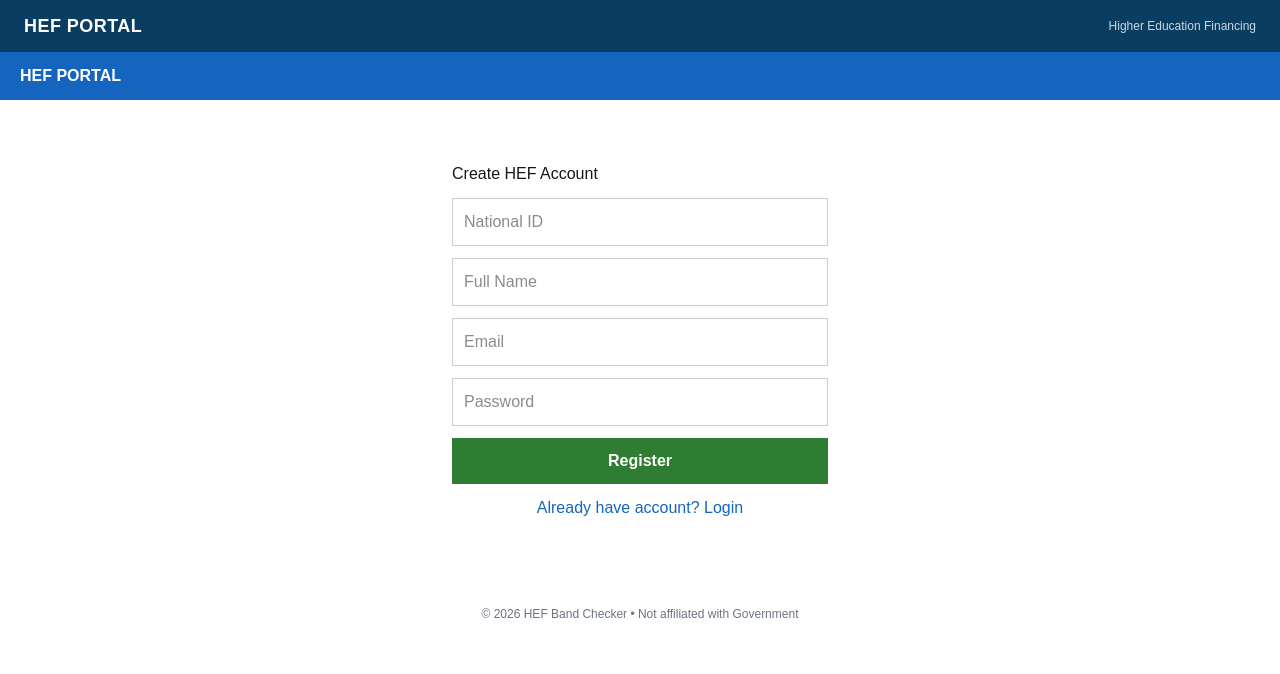
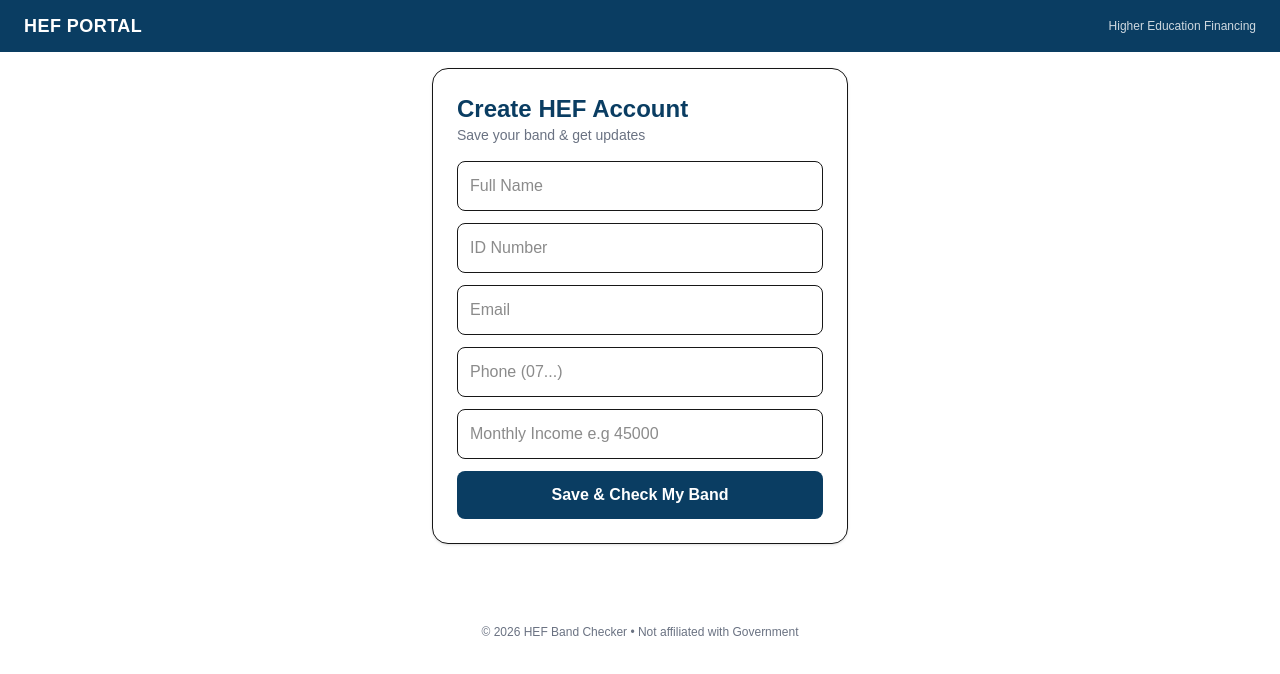
Before and after one commit to hefanes-gif/helb-band-checker, a Next.js app: page /register in a window 1280 px wide. Shown: the top 674 px of the page. Built offline with nearby package versions, Linux system fonts and the light colour scheme; no server answers.

Commit message:
PRO + Supabase leads

```diff
--- a/src/app/page.tsx
+++ b/src/app/page.tsx
@@ -1,9 +1,32 @@
-export default function Page() {
-  return (
-    <div style={{padding:40, fontFamily:'Arial'}}>
-      <h1 style={{fontSize:40, fontWeight:900, color:'#0a3d62'}}>HEF PORTAL IS LIVE - IT WORKED!</h1>
-      <p style={{marginTop:20}}>If you see this, the fix worked. Band checker coming next.</p>
-      <a href="/register" style={{display:'inline-block', marginTop:20, background:'#0a3d62', color:'white', padding:'10px 20px', borderRadius:8, textDecoration:'none'}}>Go to Register</a>
+"use client";
+import { useState } from "react";
+import Link from "next/link";
+const bands = [
+ { max: 23000, name: "BAND 1", sch: 70, loan: 25, family: 5, color: "bg-green-600" },
+ { max: 60000, name: "BAND 2", sch: 60, loan: 30, family: 10, color: "bg-blue-600" },
+ { max: 120000, name: "BAND 3", sch: 50, loan: 30, family: 20, color: "bg-yellow-600" },
+ { max: 300000, name: "BAND 4", sch: 40, loan: 30, family: 30, color: "bg-orange-600" },
+ { max: 9999999, name: "BAND 5", sch: 30, loan: 30, family: 40, color: "bg-red-600" },
+];
+export default function Home(){
+ const [income,setIncome]=useState("");
+ const [band,setBand]=useState<any>(null);
+ const check=()=>{ const v=Number(income); if(!v)return; const b=bands.find(x=>v<=x.max); setBand({...b,income:v}); };
+ return(
+  <div className="max-w-4xl mx-auto p-4">
+   <div className="bg-white rounded-2xl shadow-lg p-6 border">
+    <h1 className="text-3xl font-black text-[#0a3d62]">HEF Portal - Band Checker</h1>
+    <p className="text-gray-500 text-sm mt-1">Check your band in 5 seconds - Official MTI Model</p>
+    <div className="flex gap-2 mt-4">
+     <Link href="/register" className="bg-[#0a3d62] text-white px-5 py-2 rounded-lg font-bold text-sm">Register & Save Band</Link>
+     <Link href="/calculator" className="bg-orange-500 text-white px-5 py-2 rounded-lg font-bold text-sm">Calculator</Link>
     </div>
-  )
+    <div className="mt-6 bg-slate-50 p-4 rounded-xl border">
+     <label className="font-bold text-sm">Monthly Household Income (KSH)</label>
+     <div className="flex gap-2 mt-2"><input value={income} onChange={e=>setIncome(e.target.value)} type="number" placeholder="e.g 45000" className="flex-1 p-3 border rounded-lg"/><button onClick={check} className="bg-[#0a3d62] text-white px-8 rounded-lg font-black">CHECK</button></div>
+    </div>
+    {band && (<div className="mt-6 p-5 rounded-xl text-white bg-gradient-to-br from-[#0a3d62] to-[#1e6fa8]"><div className="text-xs opacity-80">YOU ARE IN</div><div className="text-4xl font-black mt-1">{band.name}</div><div className="grid grid-cols-3 gap-3 mt-4"><div className="bg-white/20 p-3 rounded-lg text-center"><div className="text-2xl font-black">{band.sch}%</div><div className="text-xs">Scholarship</div></div><div className="bg-white/20 p-3 rounded-lg text-center"><div className="text-2xl font-black">{band.loan}%</div><div className="text-xs">Loan</div></div><div className="bg-white/20 p-3 rounded-lg text-center"><div className="text-2xl font-black">{band.family}%</div><div className="text-xs">Family</div></div></div><Link href="/register" className="mt-4 block text-center bg-white text-[#0a3d62] font-bold py-2 rounded-lg text-sm">Save My Band Result →</Link></div>)}
+   </div>
+  </div>
+ );
 }
--- a/src/app/register/page.tsx
+++ b/src/app/register/page.tsx
@@ -1,21 +1,35 @@
-"use client"
-import { useState } from "react"
-import Link from "next/link"
-export default function RegisterPage(){
-  const [f,setF]=useState({id:"", email:"", full:"", pass:""});
-  const handleReg=(e:any)=>{
-    e.preventDefault();
-    const users=JSON.parse(localStorage.getItem("hef_users")||"[]");
-    if(users.find((u:any)=>u.id===f.id)){ alert("ID already registered"); return; }
-    users.push(f); localStorage.setItem("hef_users", JSON.stringify(users));
-    alert("Success! Login now"); window.location.href="/";
-  }
-  return (<div><div style={{background:"#1565c0", color:"#fff", padding:"12px 20px", fontWeight:800}}>HEF PORTAL</div>
-  <div style={{display:"flex", justifyContent:"center", marginTop:40}}><form onSubmit={handleReg} style={{background:"#fff", width:420, padding:22, borderRadius:6, display:"flex", flexDirection:"column", gap:12}}>
-    <h3>Create HEF Account</h3><input placeholder="National ID" value={f.id} onChange={e=>setF({...f,id:e.target.value})} style={{padding:11, border:"1px solid #ccc"}} required/>
-    <input placeholder="Full Name" value={f.full} onChange={e=>setF({...f,full:e.target.value})} style={{padding:11, border:"1px solid #ccc"}} required/>
-    <input placeholder="Email" value={f.email} onChange={e=>setF({...f,email:e.target.value})} style={{padding:11, border:"1px solid #ccc"}} required/>
-    <input type="password" placeholder="Password" value={f.pass} onChange={e=>setF({...f,pass:e.target.value})} style={{padding:11, border:"1px solid #ccc"}} required/>
-    <button style={{padding:11, background:"#2e7d32", color:"#fff", border:"none", fontWeight:700}}>Register</button>
-    <Link href="/" style={{textAlign:"center", color:"#1565c0"}}>Already have account? Login</Link></form></div></div>)
+"use client";
+import { useState } from "react";
+import { supabase } from "@/lib/supabase";
+
+export default function Register(){
+ const [form,setForm]=useState({full_name:"",id_number:"",email:"",phone:"",income:""});
+ const [loading,setLoading]=useState(false);
+ const [msg,setMsg]=useState("");
+
+ const submit=async(e:any)=>{
+  e.preventDefault(); setLoading(true); setMsg("");
+  const incomeNum=Number(form.income);
+  let band="BAND 5"; if(incomeNum<=23000) band="BAND 1"; else if(incomeNum<=60000) band="BAND 2"; else if(incomeNum<=120000) band="BAND 3"; else if(incomeNum<=300000) band="BAND 4";
+  const {error}=await supabase.from("registrations").insert([{...form,income:incomeNum,band}]);
+  if(error){ setMsg("Error: "+error.message); } else { setMsg(`✅ Saved! You are ${band}. We will contact you.`); setForm({full_name:"",id_number:"",email:"",phone:"",income:""}); }
+  setLoading(false);
+ };
+
+ return(
+  <div className="max-w-md mx-auto p-4">
+   <div className="bg-white p-6 rounded-2xl shadow border">
+    <h1 className="text-2xl font-black text-[#0a3d62]">Create HEF Account</h1><p className="text-sm text-gray-500">Save your band & get updates</p>
+    <form onSubmit={submit} className="mt-4 space-y-3">
+     <input required placeholder="Full Name" value={form.full_name} onChange={e=>setForm({...form,full_name:e.target.value})} className="w-full p-3 border rounded-lg"/>
+     <input required placeholder="ID Number" value={form.id_number} onChange={e=>setForm({...form,id_number:e.target.value})} className="w-full p-3 border rounded-lg"/>
+     <input required type="email" placeholder="Email" value={form.email} onChange={e=>setForm({...form,email:e.target.value})} className="w-full p-3 border rounded-lg"/>
+     <input required placeholder="Phone (07...)" value={form.phone} onChange={e=>setForm({...form,phone:e.target.value})} className="w-full p-3 border rounded-lg"/>
+     <input required type="number" placeholder="Monthly Income e.g 45000" value={form.income} onChange={e=>setForm({...form,income:e.target.value})} className="w-full p-3 border rounded-lg"/>
+     <button disabled={loading} className="w-full bg-[#0a3d62] text-white p-3 rounded-lg font-bold">{loading?"Saving...":"Save & Check My Band"}</button>
+    </form>
+    {msg && <div className="mt-4 p-3 bg-green-50 border border-green-200 rounded-lg text-sm">{msg}</div>}
+   </div>
+  </div>
+ );
 }
--- /dev/null
+++ b/src/lib/supabase.ts
@@ -0,0 +1,4 @@
+import { createClient } from "@supabase/supabase-js";
+const url = process.env.NEXT_PUBLIC_SUPABASE_URL || "";
+const key = process.env.NEXT_PUBLIC_SUPABASE_ANON_KEY || "";
+export const supabase = createClient(url || "https://placeholder.supabase.co", key || "placeholder-key");
```
